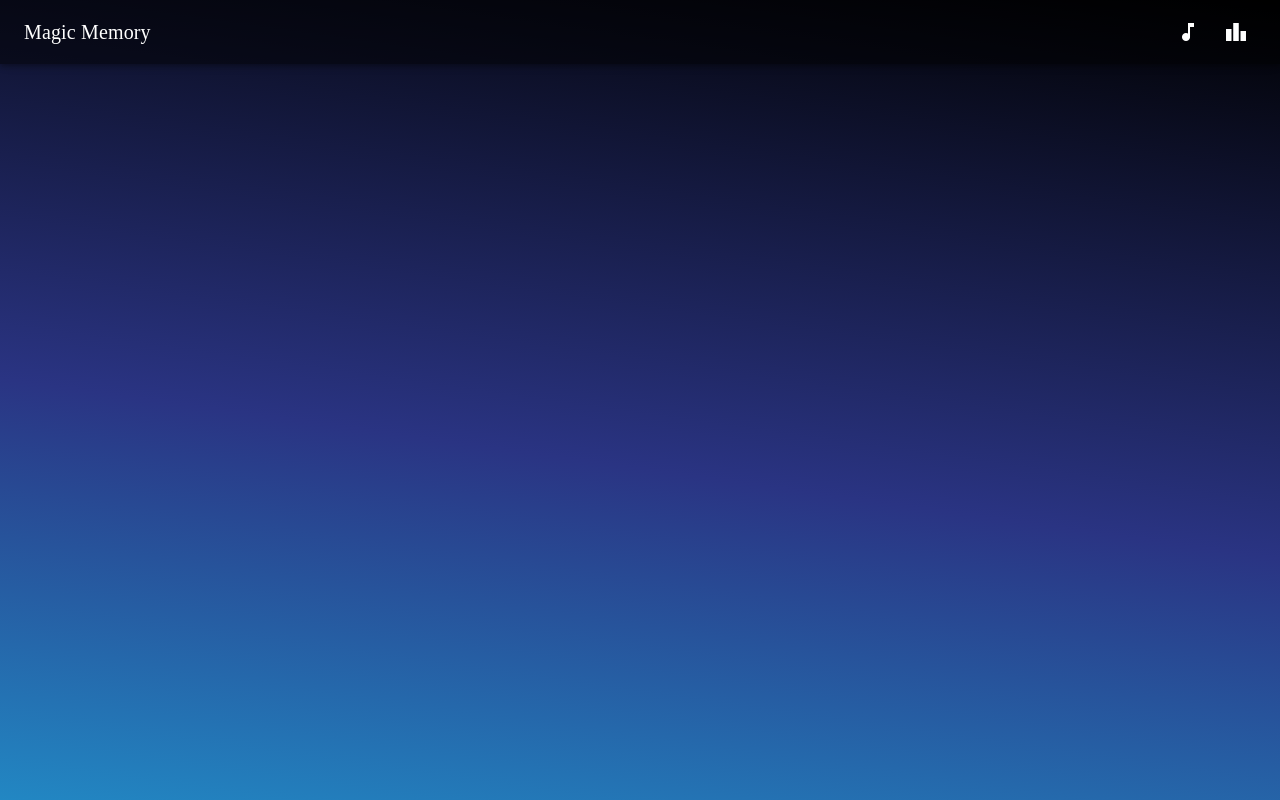
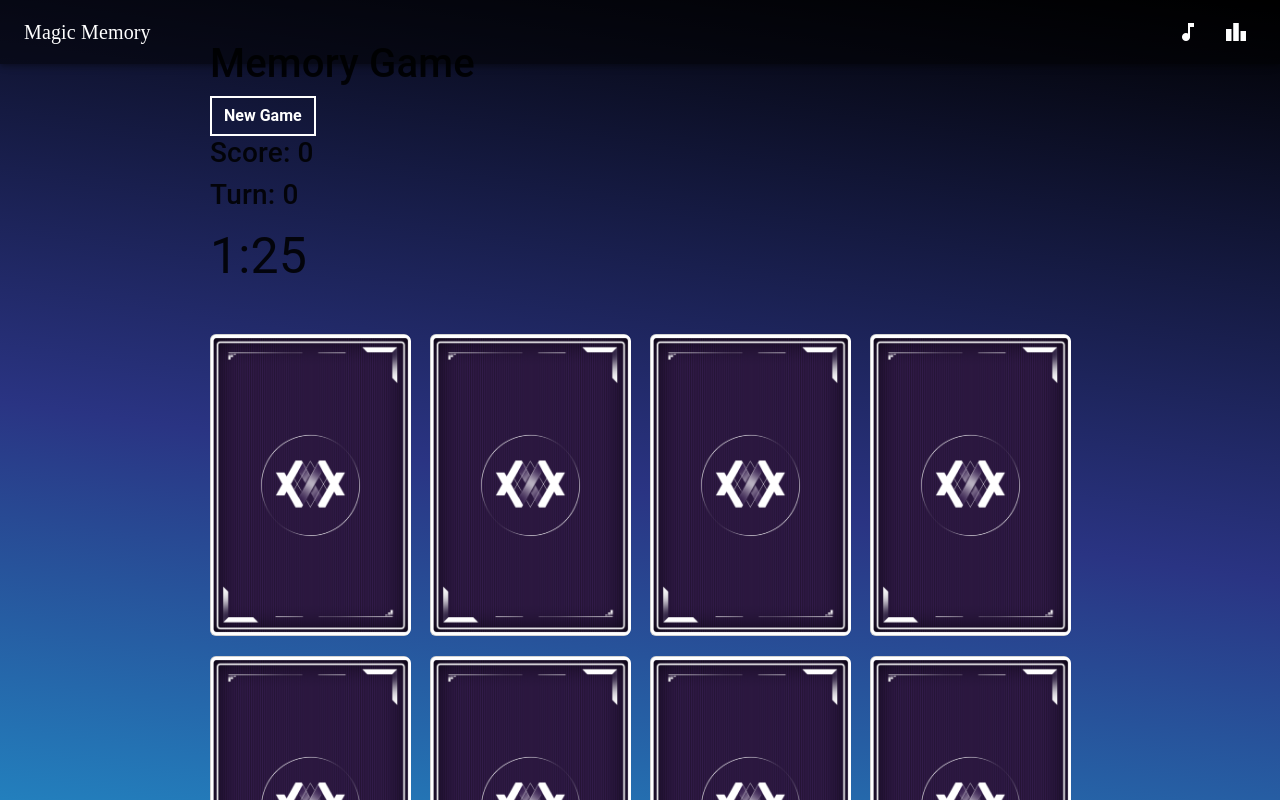
Before and after one commit to RistanAA/magic-memory, a React (Create React App) app: page /home in a window 1280 px wide. Shown: the top 800 px of the page. Built offline with nearby package versions, Linux system fonts and the light colour scheme; grey boxes are pictures that could not be loaded; a web font is replaced by a local one.

Commit message:
add route home

```diff
--- a/src/Router.js
+++ b/src/Router.js
@@ -12,7 +12,7 @@ const Router = () => {
       <Routes>
         <Route exact index element={<LoginPage />} />
         <Route exact path="/signup" element={<SignupPage />} />
-        {/* <Route path="/" element={<Home/>}/> */}
+        <Route path="/home" element={<Home/>}/>
       </Routes>
     </BrowserRouter>
   );
```
Also changed, not shown: 1 other file (tests, documents, lock files or other folders).
